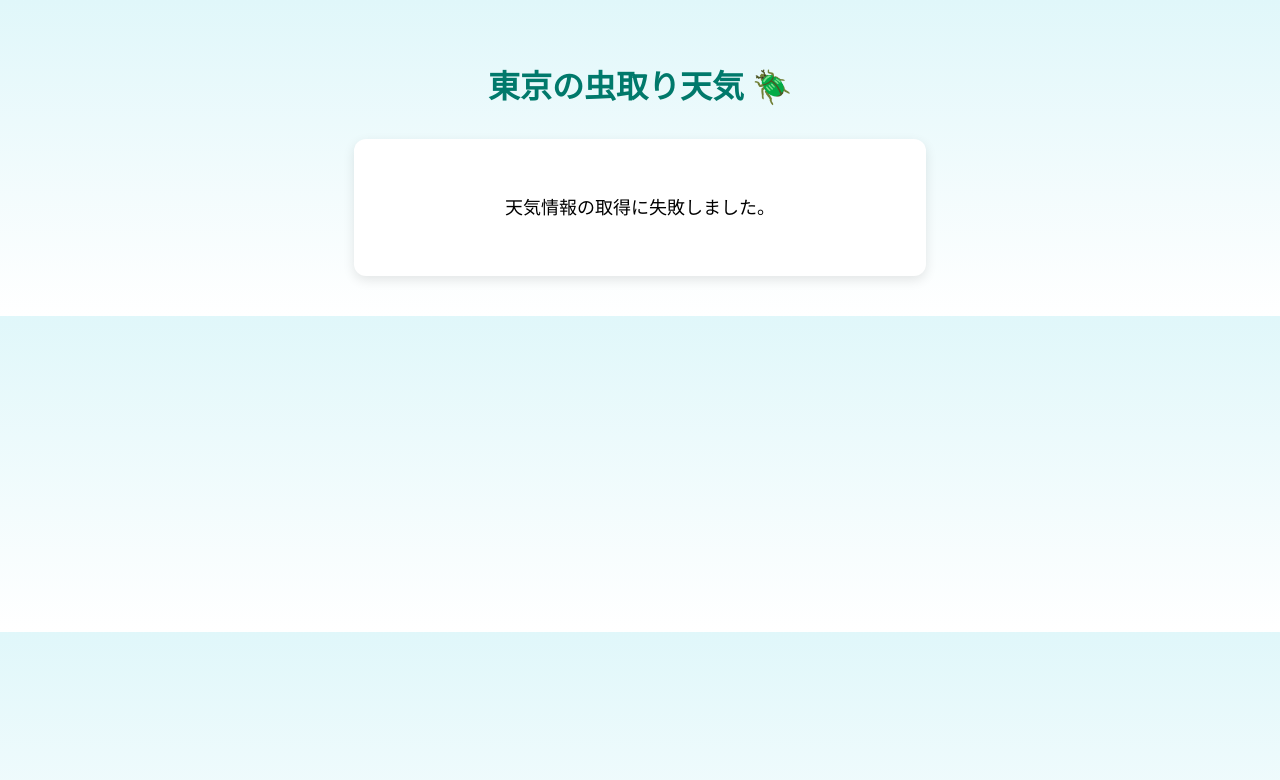
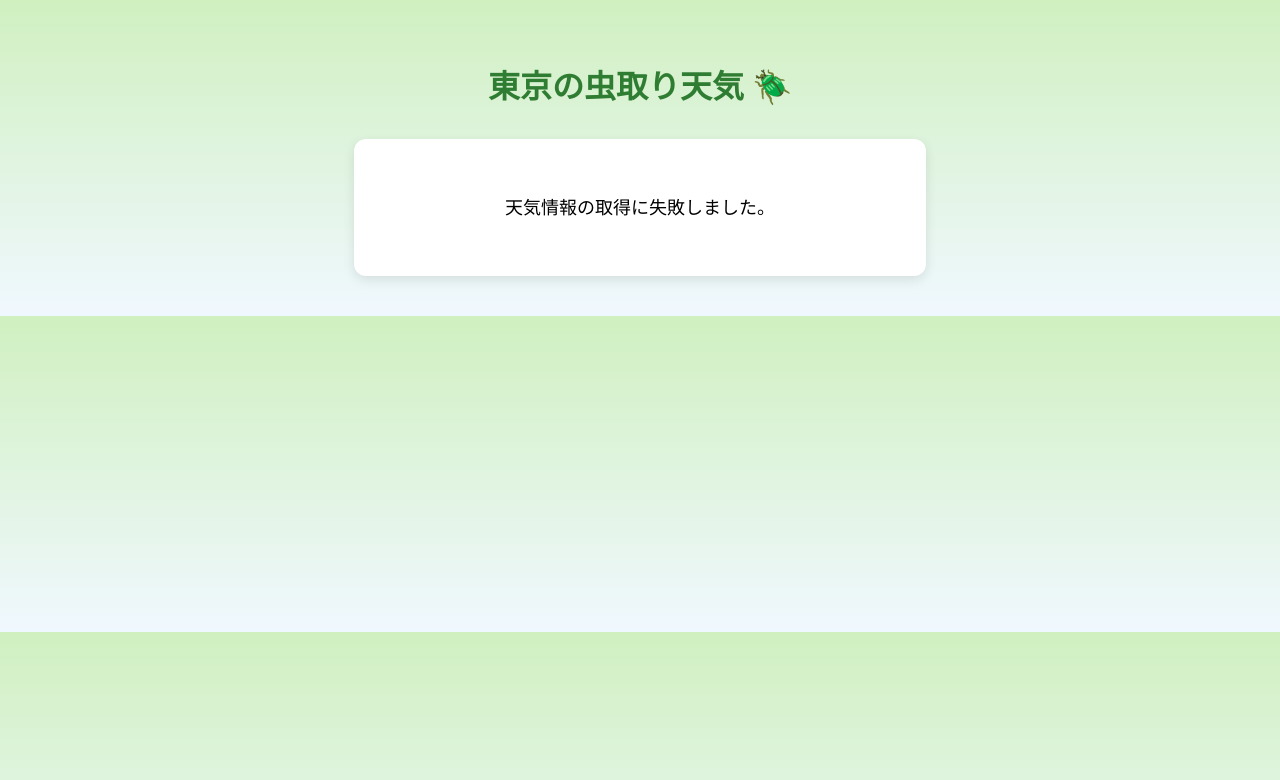
Before and after one commit to kogane-cmd/Kontyutenkidayo, a plain HTML site: page index.html in a window 1280 px wide. Drawn offline with Linux system fonts and the light colour scheme; no server answers.

Commit message:
Update style.css

```diff
--- a/style.css
+++ b/style.css
@@ -1,12 +1,12 @@
 body {
   font-family: 'Segoe UI', sans-serif;
-  background: linear-gradient(to bottom, #e0f7fa, #ffffff);
+  background: linear-gradient(to bottom, #d0f0c0, #f0f8ff);
   text-align: center;
   padding: 2em;
 }
 
 h1 {
-  color: #00796b;
+  color: #2e7d32;
   margin-bottom: 1em;
 }
 
```
